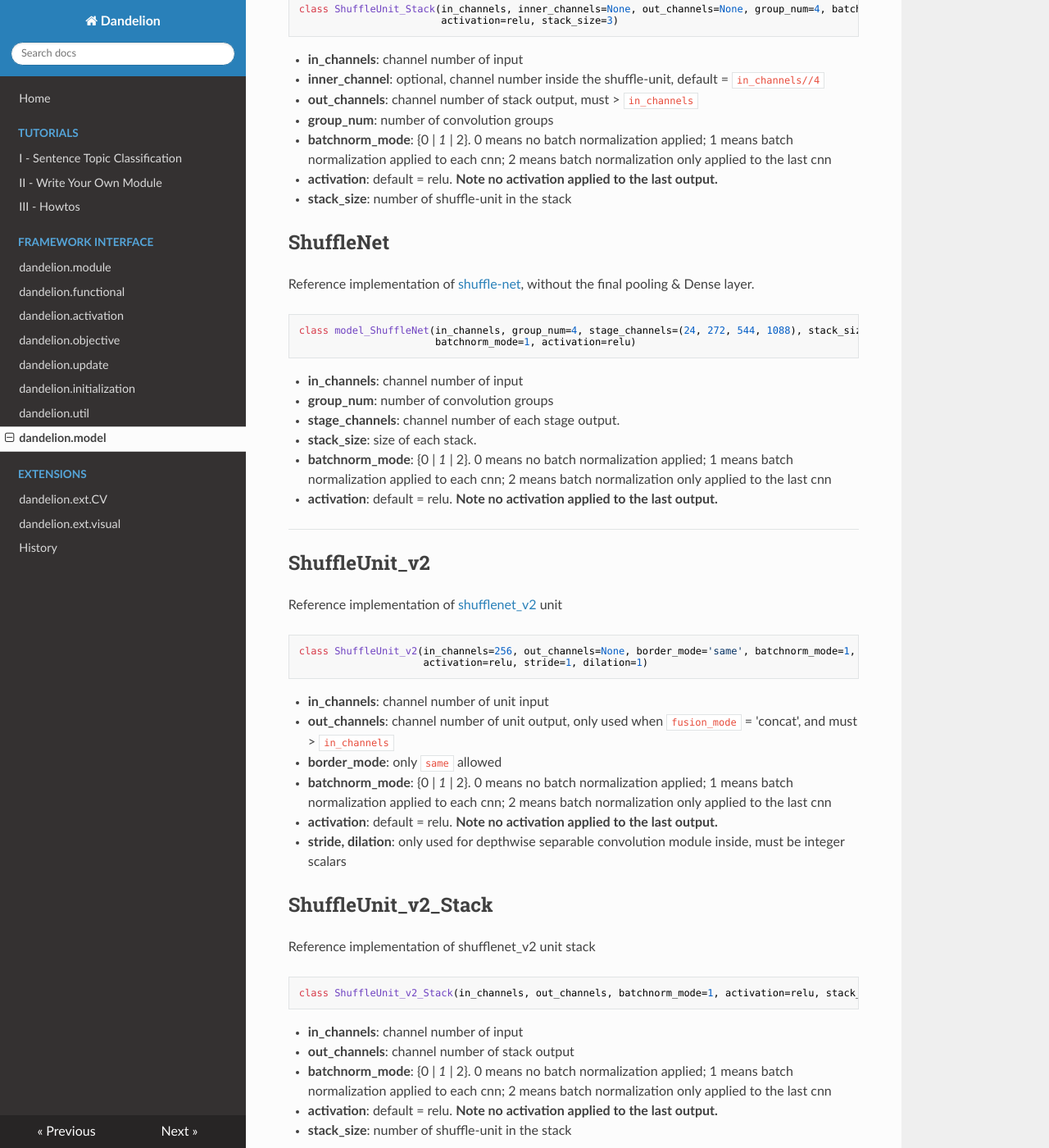
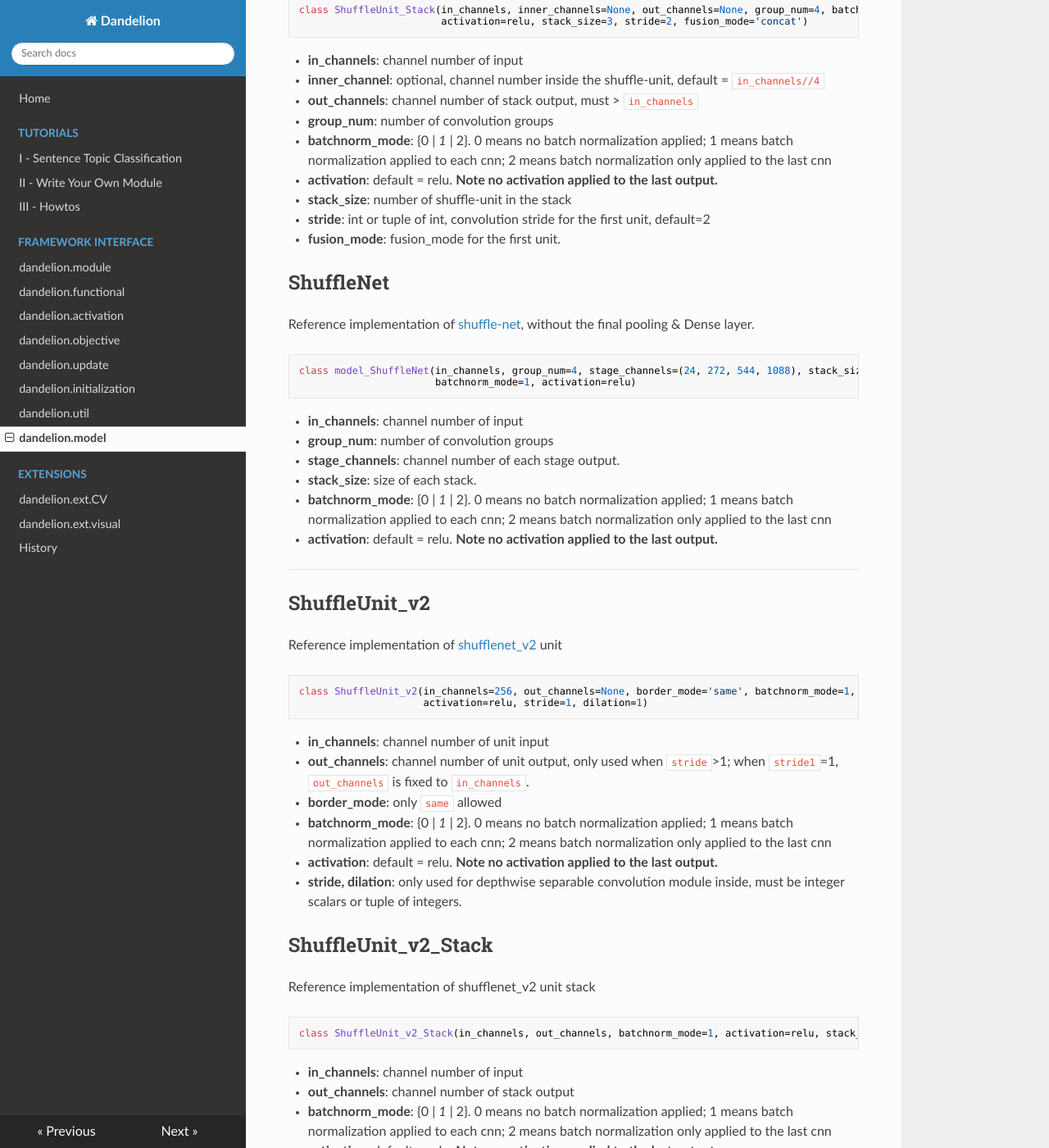
Before and after one commit to david-leon/Dandelion, an MkDocs documentation site: the page built from docs/dandelion_model.md, in a window 1280 px wide and 1400 px high, scrolled down 2162 px. Shown: the whole window at 82% size. Built offline with MkDocs 1.6.1, drawn with Linux system fonts in a browser that asks for light colours; nearby versions of some CDN libraries; formulas are drawn with MathJax 3; some of the changed text lies outside the part shown.

Commit message:
add `stride` arg for `ShuffleUnit_Stack` and `ShuffleUnit_v2_Stack`; add `fusion_mode` arg for `ShuffleUnit_Stack`; improve their documentation.

````diff
--- a/dandelion/__init__.py
+++ b/dandelion/__init__.py
@@ -8,5 +8,5 @@ from . import functional
 from . import model
 from . import ext
 
-__version__ = "0.17.15"
+__version__ = "0.17.16"
 __author__  = "David Leon (Dawei Leng)"
--- a/docs/dandelion_model.md
+++ b/docs/dandelion_model.md
@@ -68,7 +68,7 @@ class ShuffleUnit(in_channels=256, inner_channels=None, out_channels=None, group
 * **batchnorm_mode**: {0 | *1* | 2}. 0 means no batch normalization applied; 1 means batch normalization applied to each cnn; 2 means batch normalization only applied to the last cnn
 * **activation**: default = relu. **Note no activation applied to the last output.**
 * **stride, dilation**: only used for depthwise separable convolution module inside
-* **fusion_mode**: {'add' | 'concat'}.
+* **fusion_mode**: {'add' | 'concat'}. When 'concat', `out_channels` must > `in_channels`.
 * **return**: convolution result with #channel = `in_channels` when `fusion_mode`='add', #channel = `out_channels` when `fusion_mode`='concat'
 
 ## ShuffleUnit_Stack
@@ -76,7 +76,7 @@ Reference implementation of shuffle-net unit stack
 
 ```python
 class ShuffleUnit_Stack(in_channels, inner_channels=None, out_channels=None, group_num=4, batchnorm_mode=1,
-                        activation=relu, stack_size=3)
+                        activation=relu, stack_size=3, stride=2, fusion_mode='concat')
 ```
 * **in_channels**: channel number of input
 * **inner_channel**: optional, channel number inside the shuffle-unit, default = `in_channels//4`
@@ -85,6 +85,8 @@ class ShuffleUnit_Stack(in_channels, inner_channels=None, out_channels=None, gro
 * **batchnorm_mode**: {0 | *1* | 2}. 0 means no batch normalization applied; 1 means batch normalization applied to each cnn; 2 means batch normalization only applied to the last cnn
 * **activation**: default = relu. **Note no activation applied to the last output.**
 * **stack_size**: number of shuffle-unit in the stack
+* **stride**: int or tuple of int, convolution stride for the first unit, default=2
+* **fusion_mode**: fusion_mode for the first unit.
 
 ## ShuffleNet
 Reference implementation of [shuffle-net](https://arxiv.org/abs/1707.01083), without the final pooling & Dense layer.
@@ -109,23 +111,25 @@ class ShuffleUnit_v2(in_channels=256, out_channels=None, border_mode='same', bat
                      activation=relu, stride=1, dilation=1)
 ```
 * **in_channels**: channel number of unit input
-* **out_channels**: channel number of unit output, only used when `fusion_mode` = 'concat', and must > `in_channels`
+* **out_channels**: channel number of unit output, only used when `stride`>1; when `stride1`=1, `out_channels` is fixed to `in_channels`.
 * **border_mode**: only `same` allowed
 * **batchnorm_mode**: {0 | *1* | 2}. 0 means no batch normalization applied; 1 means batch normalization applied to each cnn; 2 means batch normalization only applied to the last cnn
 * **activation**: default = relu. **Note no activation applied to the last output.**
-* **stride, dilation**: only used for depthwise separable convolution module inside, must be integer scalars
+* **stride, dilation**: only used for depthwise separable convolution module inside, must be integer scalars or tuple of integers.
 
 ## ShuffleUnit_v2_Stack
 Reference implementation of shufflenet_v2 unit stack
 
 ```python
-class ShuffleUnit_v2_Stack(in_channels, out_channels, batchnorm_mode=1, activation=relu, stack_size=3)
+class ShuffleUnit_v2_Stack(in_channels, out_channels, batchnorm_mode=1, activation=relu, stack_size=3, stride=2)
 ```
 * **in_channels**: channel number of input
 * **out_channels**: channel number of stack output
 * **batchnorm_mode**: {0 | *1* | 2}. 0 means no batch normalization applied; 1 means batch normalization applied to each cnn; 2 means batch normalization only applied to the last cnn
 * **activation**: default = relu. **Note no activation applied to the last output.**
 * **stack_size**: number of shuffle-unit in the stack
+* **stride**: int or tuple of int, convolution stride for the first unit, default=2
+
 
 ## ShuffleNet_v2
 Reference implementation of [shufflenet_v2](https://arxiv.org/abs/1807.11164), without the final pooling & Dense layer.
````
Also changed, not shown: docs/history.md (+4 -0 lines), 1 other file.
